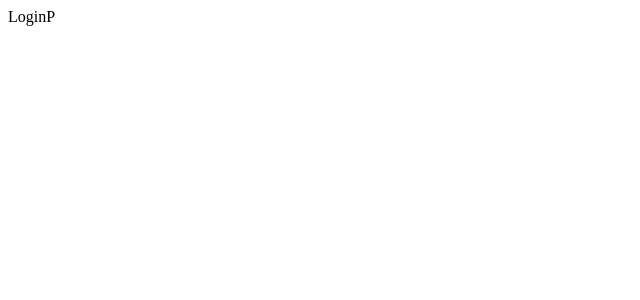
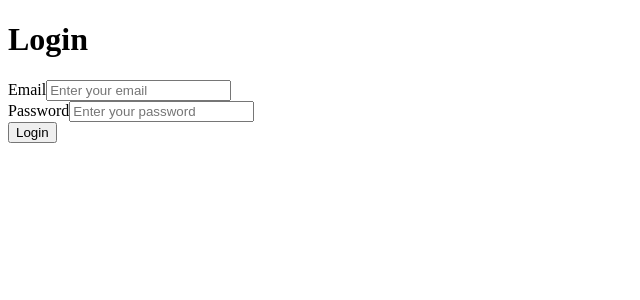
Before and after one commit to LeDuc-16/smart-attendance, a React (Vite) app in the folder fe-web/: page / in a window 1280 px wide. Shown: the top 300 px of the page, without its empty margins (0-640 px from the left). Built offline with nearby package versions, Linux system fonts and the light colour scheme.

Commit message:
login page

```diff
--- a/fe-web/src/pages/LoginPage.tsx
+++ b/fe-web/src/pages/LoginPage.tsx
@@ -2,7 +2,20 @@
 
 const LoginPage = () => {
   return (
-    <div>LoginP</div>
+    <>
+      <h1>Login</h1>
+      <form>
+        <div>
+          <label htmlFor="email">Email</label>
+          <input type="email" id="email" placeholder="Enter your email" />
+        </div>
+        <div>
+          <label htmlFor="password">Password</label>
+          <input type="password" id="password" placeholder="Enter your password" />
+        </div>
+        <button>Login</button>
+      </form>
+    </>
   )
 }
 
```
